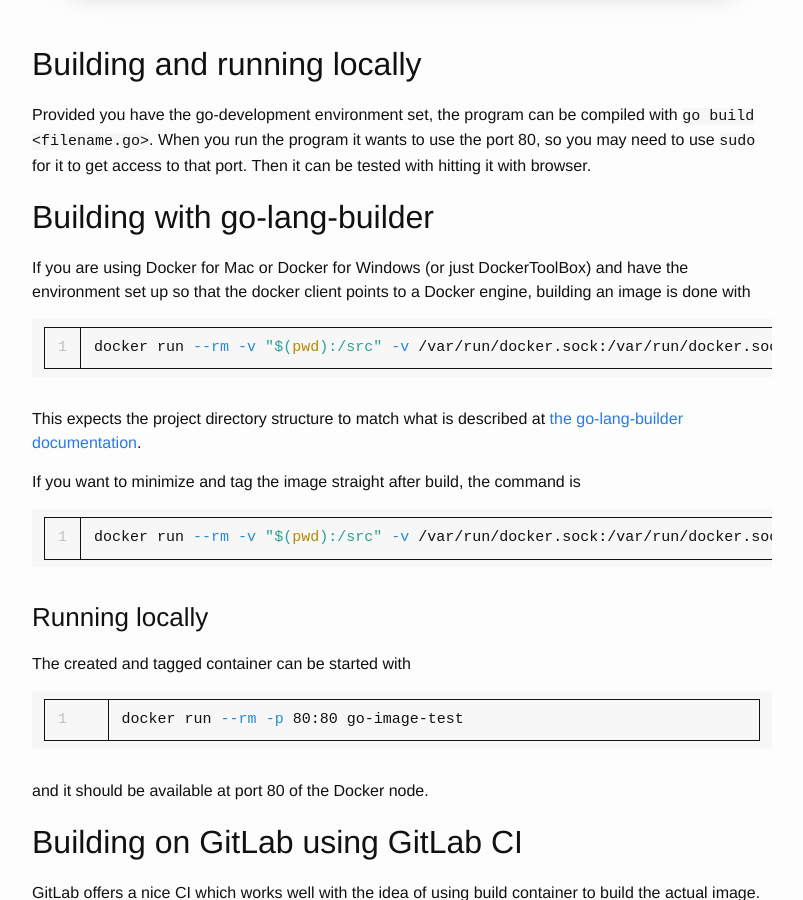
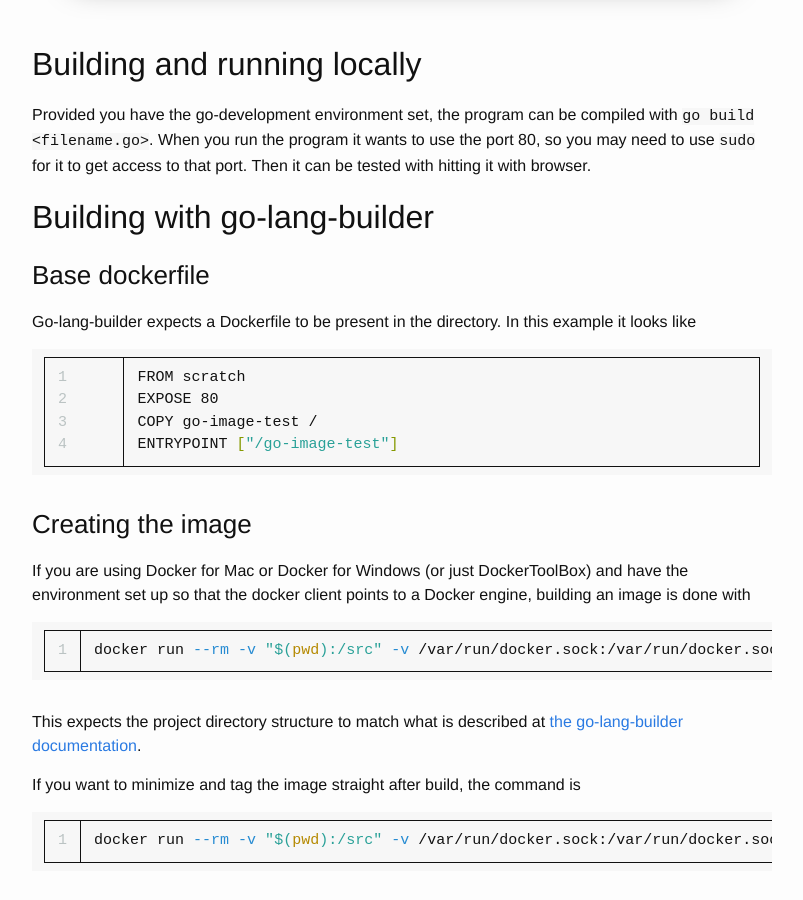
Before and after one commit to SirIle/sirile.github.io, a Jekyll site: the page built from _posts/2016-09-29-minimal-go-containers-with-docker-and-gitlab-ci.markdown, in a window 1280 px wide and 900 px high, scrolled down 2709 px. Shown: the whole window, without its empty margins (238-1041 px from the left). Built offline with Jekyll 4.4.1, drawn with Linux system fonts in a browser that asks for light colours; nearby versions of some CDN libraries; some of the changed text lies outside the part shown.

Commit message:
Fixed the examples based on feedback

```diff
--- a/_posts/2016-09-29-minimal-go-containers-with-docker-and-gitlab-ci.markdown
+++ b/_posts/2016-09-29-minimal-go-containers-with-docker-and-gitlab-ci.markdown
@@ -109,6 +109,20 @@ can be tested with hitting it with browser.
 
 ## Building with go-lang-builder
 
+### Base dockerfile
+
+Go-lang-builder expects a Dockerfile to be present in the directory. In this
+example it looks like
+
+~~~bash
+FROM scratch
+EXPOSE 80
+COPY go-image-test /
+ENTRYPOINT ["/go-image-test"]
+~~~
+
+### Creating the image
+
 If you are using Docker for Mac or Docker for Windows (or just DockerToolBox)
 and have the environment set up so that the docker client points to a
 Docker engine, building an image is done with
```
Also changed, not shown: other parts of _posts/2016-09-29-minimal-go-containers-with-docker-and-gitlab-ci.markdown (+1 -1 lines).
